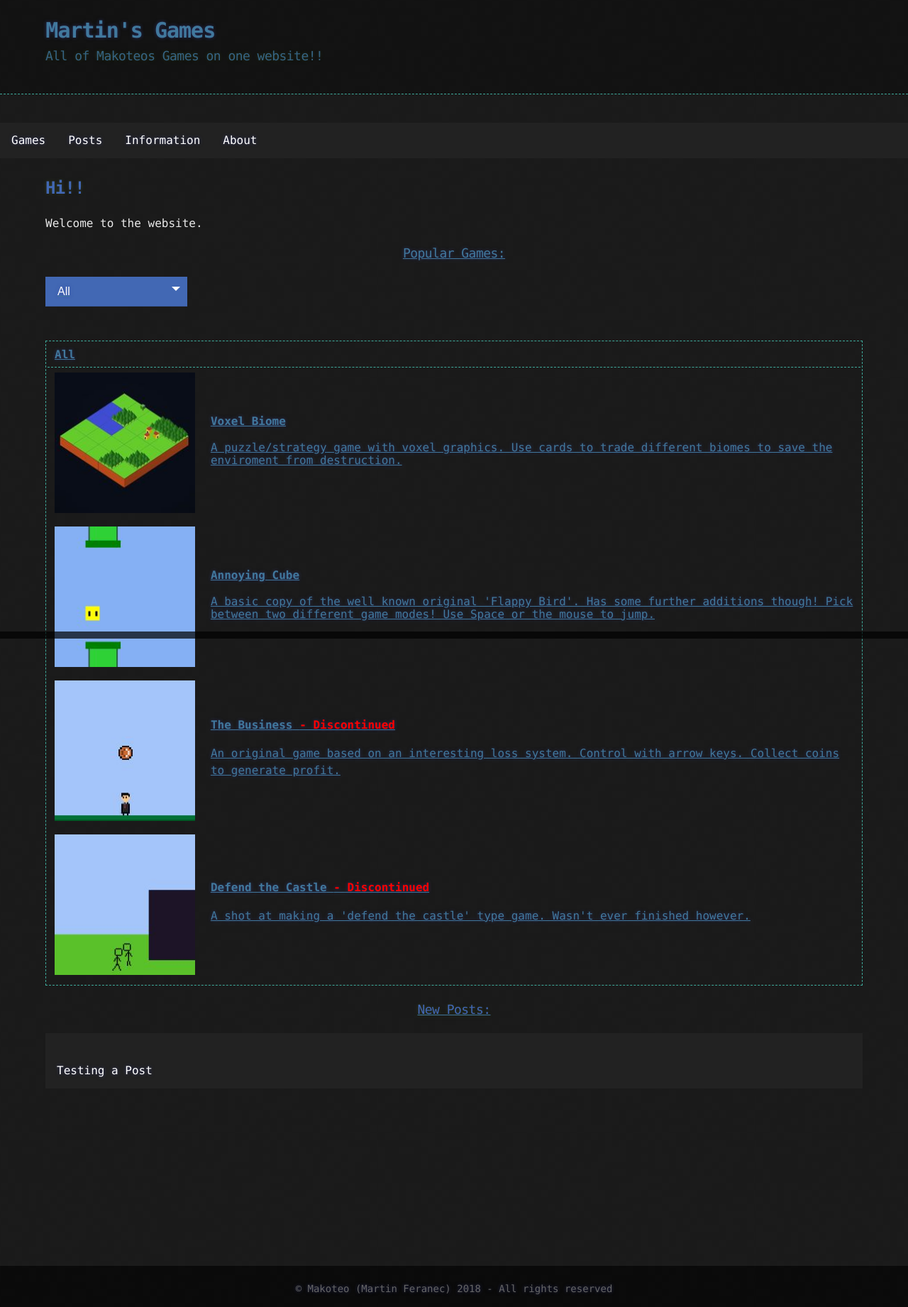
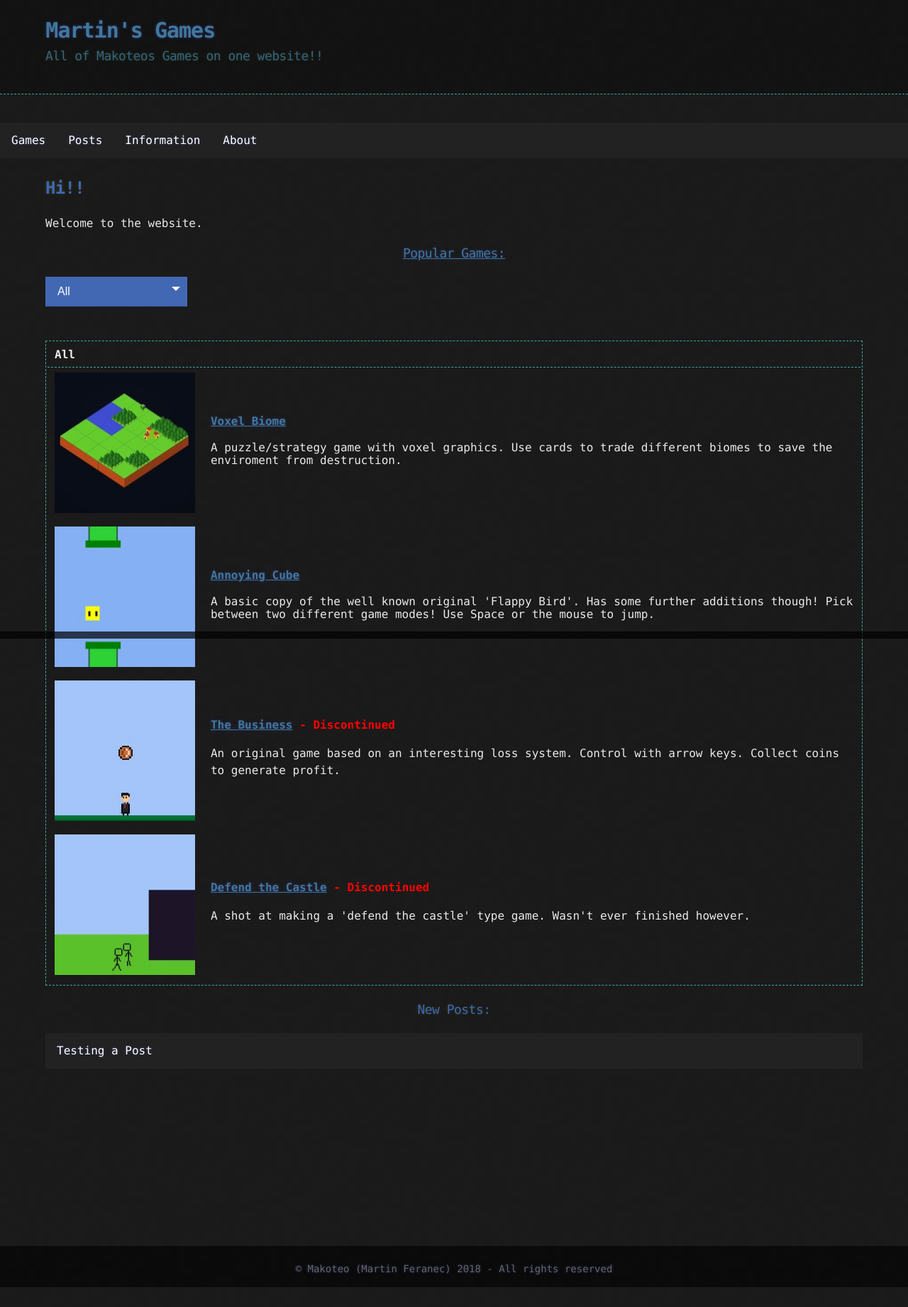
Before and after one commit to makoteo/blog, a Jekyll site: the page built from index.md, in a window 1280 px wide. Shown: the whole page at 71% size. Built offline with Jekyll 4.4.1, drawn with Linux system fonts in a browser that asks for light colours; after the commit the page ends 1814 px from its top, so only the background shows below that.

Commit message:
Ooooppsssss

```diff
--- a/index.md
+++ b/index.md
@@ -9,7 +9,7 @@ Welcome to the website.
 
 {::nomarkdown}
 
-<center><h3><a href="./games/">Popular Games:</h3></center>
+<center><h3><a href="./games">Popular Games:</a></h3></center>
 
 <div class="custom-select" style="width:200px;">
   <select id="gamesPicked">
```
